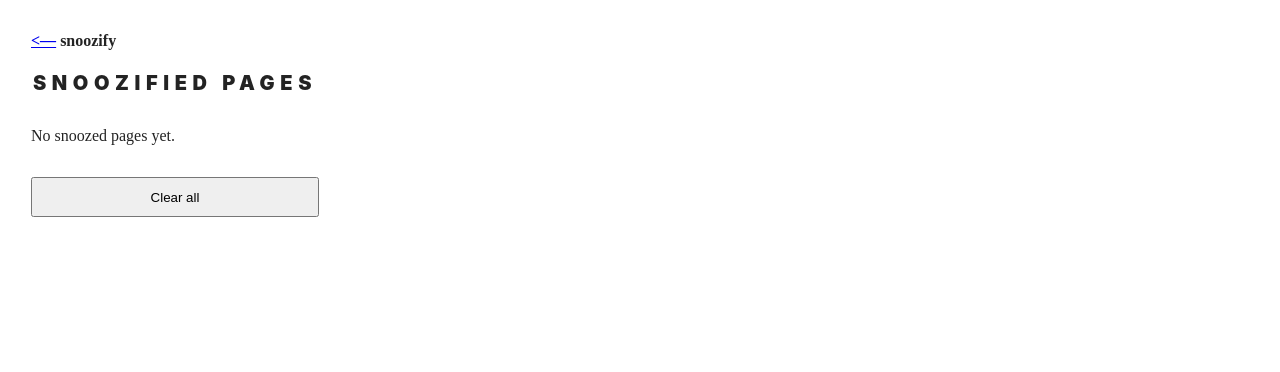
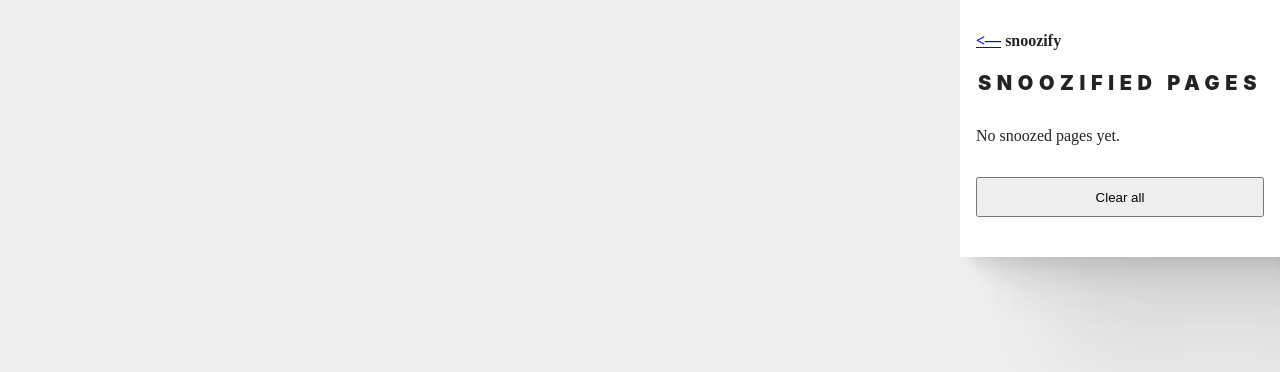
Before and after one commit to pekka-poukamo/snoozify, a browser extension: page history.html in a window 1280 px wide. Drawn offline with Linux system fonts and the light colour scheme.

Commit message:
Add dev overrides for CSS

```diff
--- a/popup.css
+++ b/popup.css
@@ -86,3 +86,28 @@ hr {
 	white-space: nowrap;
 	overflow: hidden;
 }*/
+
+
+/* Dev environment */
+
+@media (min-width: 500px) {
+	html {
+		background: #eee;
+		scrollbar-gutter: unset;
+	}
+
+	body {
+		background: #fff;
+		position: absolute;
+		right: 0;
+		box-shadow:
+		2.8px 2.8px 2.2px rgba(0, 0, 0, 0.02),
+		6.7px 6.7px 5.3px rgba(0, 0, 0, 0.028),
+		12.5px 12.5px 10px rgba(0, 0, 0, 0.035),
+		22.3px 22.3px 17.9px rgba(0, 0, 0, 0.042),
+		41.8px 41.8px 33.4px rgba(0, 0, 0, 0.05),
+		100px 100px 80px rgba(0, 0, 0, 0.07)
+		;
+
+	}
+}
```
